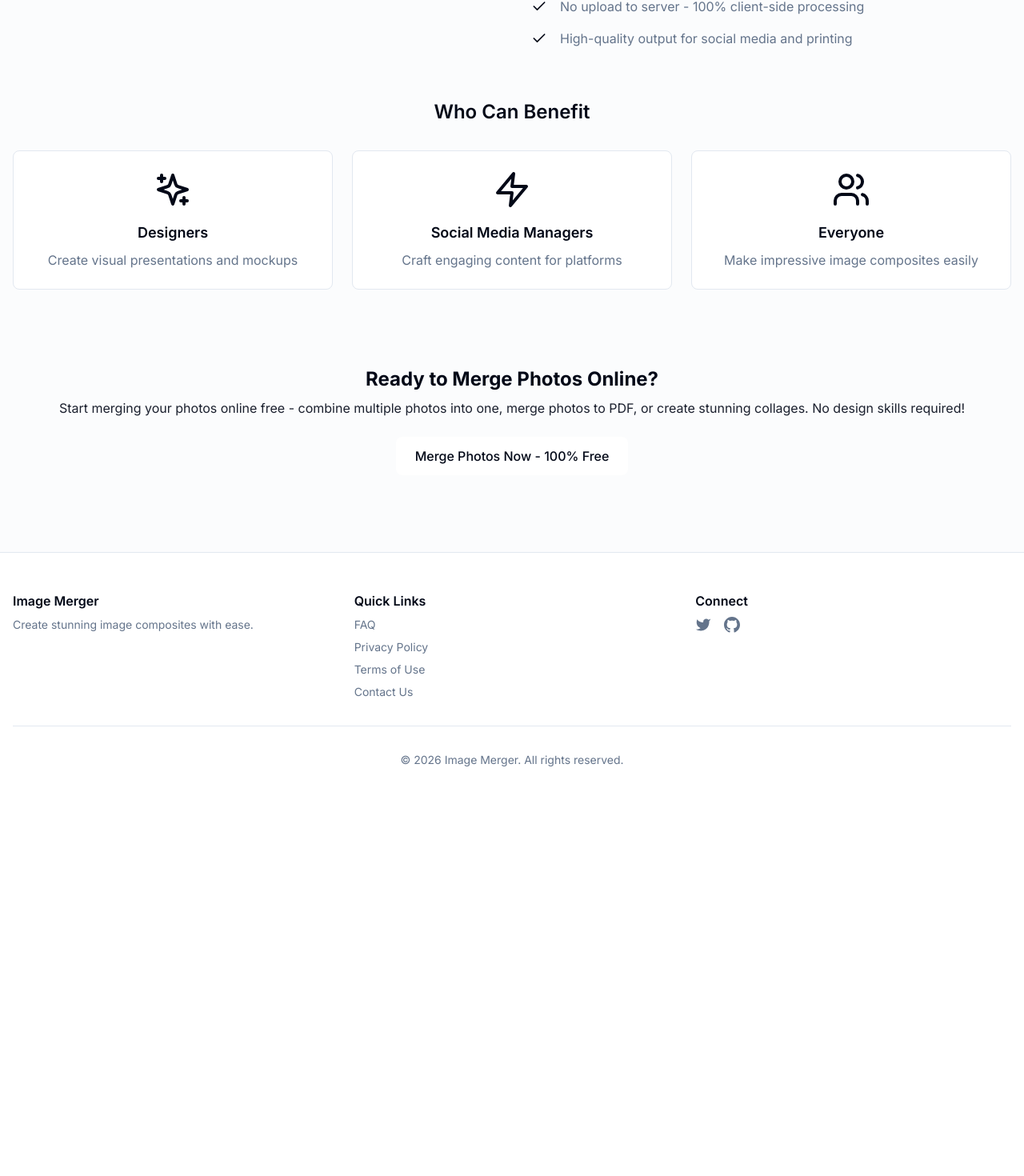
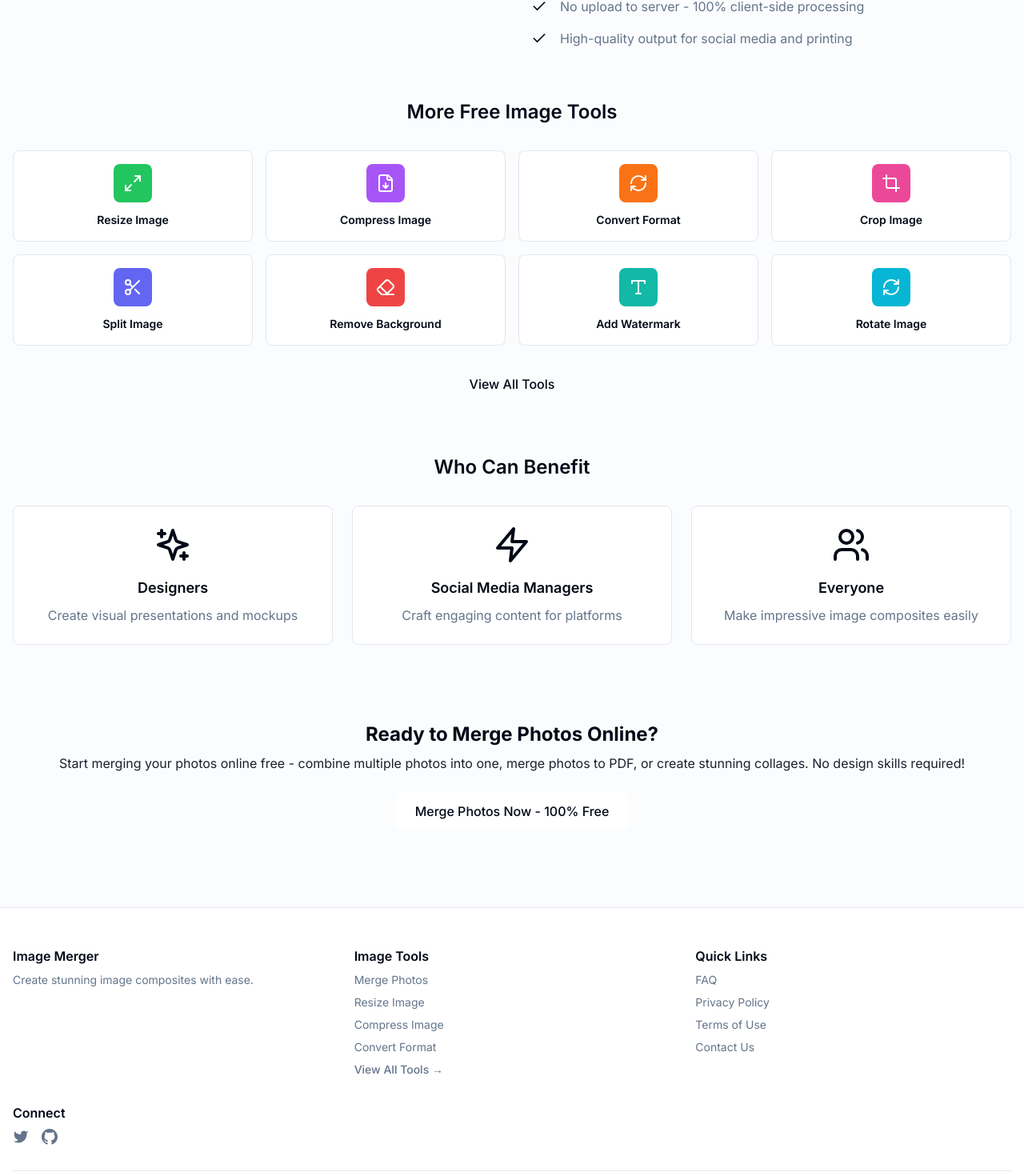
Before and after one commit to themewars/mergephotoonline, a Next.js app: page / in a window 1280 px wide. Shown: the part 2077-3547 px from the top of the page at 80% size. Before the commit the page ends 3085 px from the top, so only its background shows below. Built offline with nearby package versions, Linux system fonts and the light colour scheme.

Commit message:
Add tool links on home page - Related Tools section and footer links

```diff
--- a/app/page.tsx
+++ b/app/page.tsx
@@ -4,7 +4,7 @@ import { MergeTool } from '@/components/MergeTool'
 import { ThemeToggle } from '@/components/ThemeToggle'
 import { DndProvider } from 'react-dnd'
 import { HTML5Backend } from 'react-dnd-html5-backend'
-import { Square, Check, Users, Zap, Sparkles } from 'lucide-react'
+import { Square, Check, Users, Zap, Sparkles, Maximize2, FileDown, RefreshCw, Crop, Scissors, Eraser, Type } from 'lucide-react'
 import Link from 'next/link'
 
 export const dynamic = 'force-dynamic'
@@ -100,6 +100,47 @@ export default function Home() {
                 </div>
               </div>
 
+              {/* Related Tools Section */}
+              <div className="mb-16">
+                <h2 className="text-2xl font-semibold mb-8 text-center">More Free Image Tools</h2>
+                <div className="grid grid-cols-2 md:grid-cols-4 gap-4">
+                  {[
+                    { icon: Maximize2, title: 'Resize Image', href: '/tools/resize-image', color: 'bg-green-500' },
+                    { icon: FileDown, title: 'Compress Image', href: '/tools/compress-image', color: 'bg-purple-500' },
+                    { icon: RefreshCw, title: 'Convert Format', href: '/tools/convert-image', color: 'bg-orange-500' },
+                    { icon: Crop, title: 'Crop Image', href: '/tools/crop-image', color: 'bg-pink-500' },
+                    { icon: Scissors, title: 'Split Image', href: '/tools/split-image', color: 'bg-indigo-500' },
+                    { icon: Eraser, title: 'Remove Background', href: '/tools/remove-background', color: 'bg-red-500' },
+                    { icon: Type, title: 'Add Watermark', href: '/tools/add-watermark', color: 'bg-teal-500' },
+                    { icon: RefreshCw, title: 'Rotate Image', href: '/tools/rotate-image', color: 'bg-cyan-500' },
+                  ].map((tool, index) => {
+                    const Icon = tool.icon
+                    return (
+                      <Link
+                        key={index}
+                        href={tool.href}
+                        className="bg-card border border-border rounded-lg p-4 hover:border-primary/50 hover:shadow-md transition-all group text-center"
+                      >
+                        <div className={`${tool.color} p-3 rounded-lg text-white w-fit mx-auto mb-3 group-hover:scale-110 transition-transform`}>
+                          <Icon className="w-6 h-6" />
+                        </div>
+                        <h4 className="text-sm font-semibold group-hover:text-primary transition-colors">
+                          {tool.title}
+                        </h4>
+                      </Link>
+                    )
+                  })}
+                </div>
+                <div className="text-center mt-6">
+                  <Link
+                    href="/tools"
+                    className="inline-block px-6 py-3 bg-primary text-primary-foreground rounded-lg hover:bg-primary/90 transition-colors font-medium"
+                  >
+                    View All Tools
+                  </Link>
+                </div>
+              </div>
+
               {/* Who Can Benefit */}
               <div className="mb-16">
                 <h3 className="text-2xl font-semibold mb-8 text-center">Who Can Benefit</h3>
@@ -146,6 +187,16 @@ export default function Home() {
                 </p>
               </div>
               <div>
+                <h4 className="font-semibold mb-2">Image Tools</h4>
+                <ul className="space-y-2 text-sm text-muted-foreground">
+                  <li><Link href="/" className="hover:text-foreground transition-colors">Merge Photos</Link></li>
+                  <li><Link href="/tools/resize-image" className="hover:text-foreground transition-colors">Resize Image</Link></li>
+                  <li><Link href="/tools/compress-image" className="hover:text-foreground transition-colors">Compress Image</Link></li>
+                  <li><Link href="/tools/convert-image" className="hover:text-foreground transition-colors">Convert Format</Link></li>
+                  <li><Link href="/tools" className="hover:text-foreground transition-colors font-medium text-primary">View All Tools →</Link></li>
+                </ul>
+              </div>
+              <div>
                 <h4 className="font-semibold mb-2">Quick Links</h4>
                 <ul className="space-y-2 text-sm text-muted-foreground">
                   <li><Link href="#" className="hover:text-foreground transition-colors">FAQ</Link></li>
```
